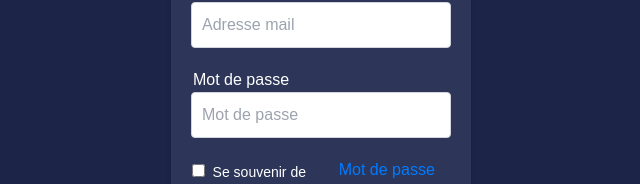
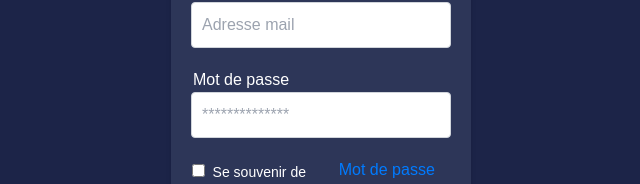
Before and after one commit to Jordanbouaissa25/M-t-o-front-end, a React (Vite) app: page / in a window 1280 px wide. Shown: the part 142-326 px from the top of the page, without its empty margins (319-959 px from the left). Built offline with nearby package versions, Linux system fonts and the light colour scheme.

Commit message:
Appli presque terminé

```diff
--- a/package.json
+++ b/package.json
@@ -17,9 +17,11 @@
     "moment-timezone": "^0.5.45",
     "process": "^0.11.10",
     "react": "^18.3.1",
+    "react-autosuggest": "^10.1.0",
     "react-dom": "^18.3.1",
     "react-icons": "^5.2.1",
-    "react-router-dom": "^6.26.0"
+    "react-router-dom": "^6.26.0",
+    "react-select": "^5.8.0"
   },
   "devDependencies": {
     "@types/node": "^22.4.2",
--- a/src/Application/Pages/LoginPage.tsx
+++ b/src/Application/Pages/LoginPage.tsx
@@ -93,7 +93,7 @@ async function connexion(username: string, password: string) {
               type="password"
               value={password}
               onChange={handlePasswordChange}
-              placeholder="Mot de passe"
+              placeholder="**************"
               className="w-full p-2.5 rounded border border-gray-300 text-black bg-white"
               required
             />
--- a/src/Application/Pages/Settings.tsx
+++ b/src/Application/Pages/Settings.tsx
@@ -27,6 +27,7 @@ export const SettingsPage: React.FC = () => {
       }
 
       try {
+        console.log(user_id)
         const response = await http.get(`/setting/${user_id}`);
         if (response.status === 200) {
           const tempUnitFromServer = response.data.setting_temperature;
```
Also changed, not shown: src/Application/Pages/RegisterPage.tsx (+0 -28 lines), 1 other file (tests, documents, lock files or other folders).
